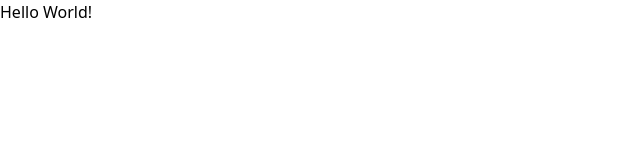
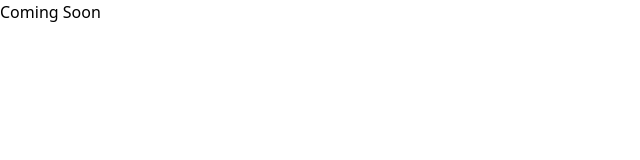
Before and after one commit to drchya/portfolio, a website built with Vite: page index.html in a window 1280 px wide. Shown: the full height of the page, 0-640 px from the left. Built offline with nearby package versions, Linux system fonts and the light colour scheme.

Commit message:
coming soon

```diff
--- a/index.html
+++ b/index.html
@@ -7,6 +7,6 @@
     <link rel="stylesheet" href="src/output.css">
 </head>
 <body>
-    <h1>Hello World!</h1>
+    <h1>Coming Soon</h1>
 </body>
 </html>
```
